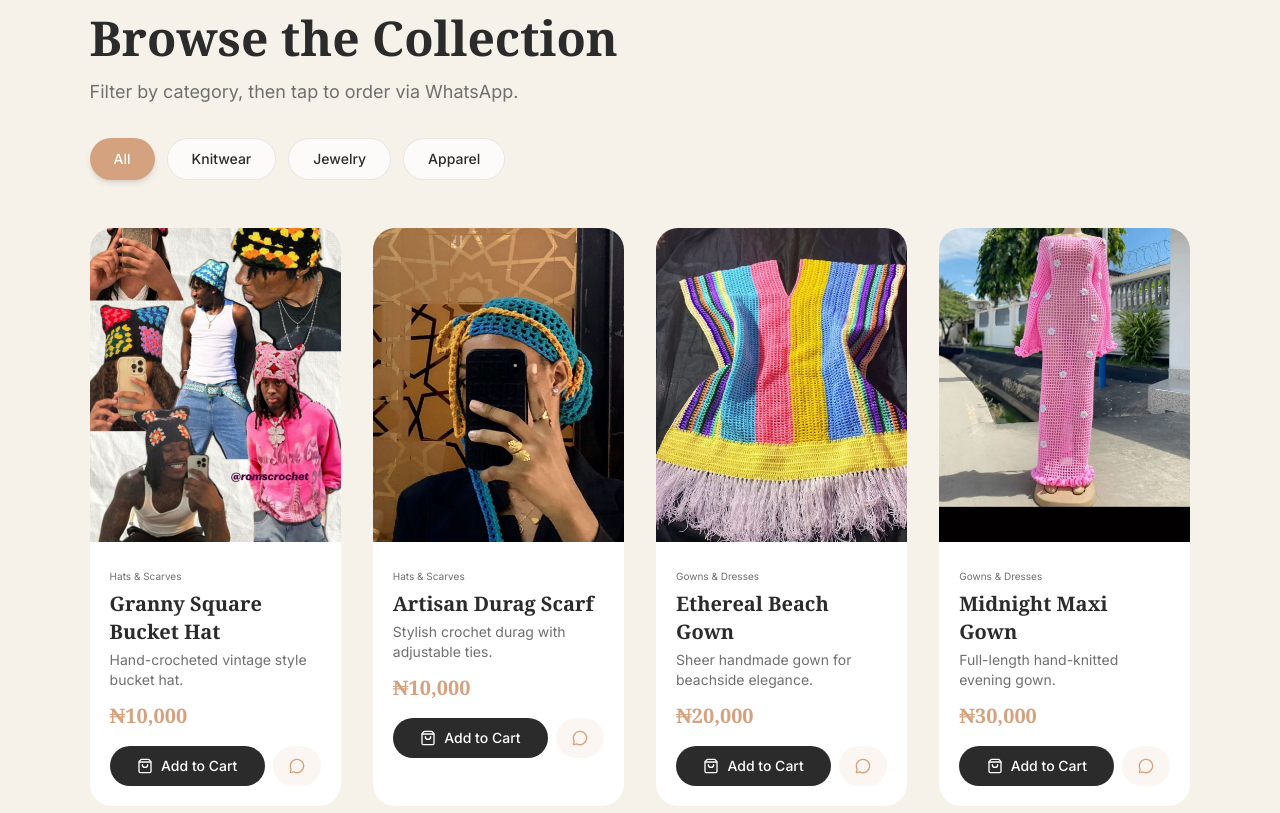
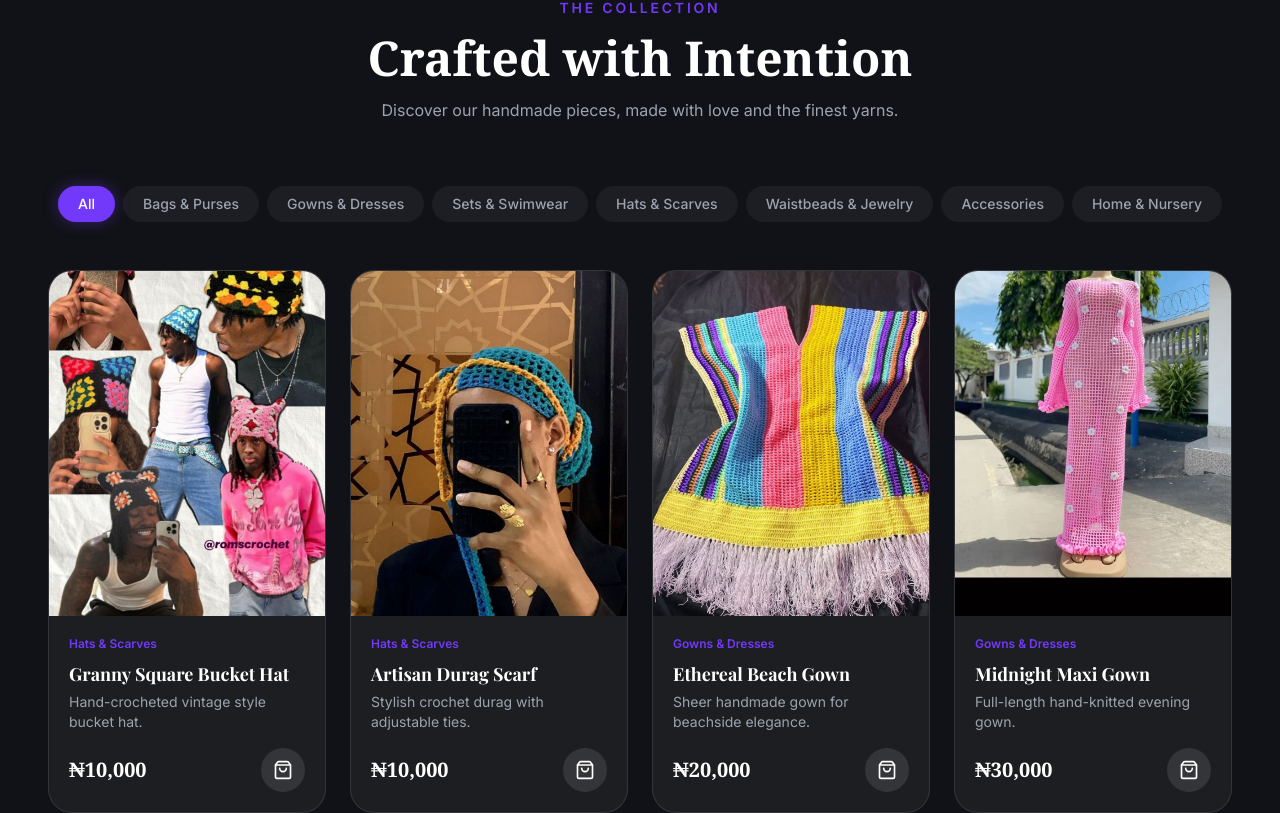
Before and after one commit to AirneyxTech/annyloveths-stitches, a React (Vite) app: page / in a window 1280 px wide. Shown: the part 2498-3311 px from the top of the page. Built offline with nearby package versions, Linux system fonts and the light colour scheme.

Commit message:
Fixed product categories

```diff
--- a/src/sections/ProductBrowser.tsx
+++ b/src/sections/ProductBrowser.tsx
@@ -1,36 +1,29 @@
-import { useState, useEffect, useRef } from 'react';
-import { MessageCircle, ShoppingBag, Check } from 'lucide-react';
-import { products } from '../data/products';
+import { useState } from 'react';
+import { products, Category } from '../data/products';
 import { useCart } from '../context/CartContext';
-import type { Product } from '../data/products';
+import { ShoppingBag, ArrowRight } from 'lucide-react';
+import { motion } from 'framer-motion';
 
-type Category = 'all' | 'knitwear' | 'jewelry' | 'apparel';
+const categories: (Category | 'All')[] = [
+  'All',
+  'Bags & Purses',
+  'Gowns & Dresses',
+  'Sets & Swimwear',
+  'Hats & Scarves',
+  'Waistbeads & Jewelry',
+  'Accessories',
+  'Home & Nursery'
+];
 
 export default function ProductBrowser() {
-  const [activeFilter, setActiveFilter] = useState<Category>('all');
-  const [addedItems, setAddedItems] = useState<Set<string>>(new Set());
-  const sectionRef = useRef<HTMLElement>(null);
-  const [isVisible, setIsVisible] = useState(false);
+  const [activeCategory, setActiveCategory] = useState<Category | 'All'>('All');
+  const { addToCart, setIsCartOpen } = useCart();
 
-  const { addToCart } = useCart();
+  const filteredProducts = activeCategory === 'All'
+    ? products
+    : products.filter(p => p.category === activeCategory);
 
-  // SAFETY NET 1: Auto-Poke Logic
-  useEffect(() => {
-    const isMobile = /iPhone|iPad|iPod|Android/i.test(navigator.userAgent);
-    if (isMobile) {
-      setTimeout(() => {
-        window.dispatchEvent(new Event('resize'));
-        window.scrollBy(0, 1);
-        window.scrollBy(0, -1);
-      }, 1000);
-    }
-  }, []);
-
-  const filteredProducts = activeFilter === 'all'
-    ? products
-    : products.filter(p => p.category === activeFilter);
-
-  const handleAddToCart = (product: Product) => {
+  const handleAddToCart = (product: typeof products[0]) => {
     addToCart({
       id: product.id,
       name: product.name,
@@ -38,170 +31,76 @@ export default function ProductBrowser() {
       image: product.image,
       category: product.category
     });
-
-    setAddedItems(prev => new Set(prev).add(product.id));
-    setTimeout(() => {
-      setAddedItems(prev => {
-        const next = new Set(prev);
-        next.delete(product.id);
-        return next;
-      });
-    }, 2000);
+    setIsCartOpen(true);
   };
 
-  const handleWhatsAppOrder = (product: Product) => {
-    const phoneNumber = '2348123456789'; // Your WhatsApp Number
-    const message = `Hello, I want to order: ${product.name}`;
-    const encodedMessage = encodeURIComponent(message);
-    const whatsappUrl = `https://wa.me/${phoneNumber}?text=${encodedMessage}`;
-    window.open(whatsappUrl, '_blank');
-  };
+  return (
+    <section id="collection" className="py-24 bg-[#111217] relative">
+      <div className="max-w-7xl mx-auto px-6 lg:px-12">
 
-  useEffect(() => {
-    const observer = new IntersectionObserver(
-      ([entry]) => {
-        if (entry.isIntersecting) {
-          setIsVisible(true);
-        }
-      },
-      { threshold: 0.01 } // SAFETY NET 2: Ultra-low threshold for mobile trigger
-    );
+        {/* Header */}
+        <div className="text-center mb-16">
+          <span className="text-[#7239FA] text-sm font-bold tracking-[0.2em] uppercase mb-4 block">The Collection</span>
+          <h2 className="text-4xl md:text-5xl font-serif text-white font-bold mb-4">Crafted with Intention</h2>
+          <p className="text-gray-400 max-w-2xl mx-auto">Discover our handmade pieces, made with love and the finest yarns.</p>
+        </div>
 
-    if (sectionRef.current) {
-      observer.observe(sectionRef.current);
-    }
-
-    return () => observer.disconnect();
-  }, []);
-
-  const filters: { value: Category; label: string }[] = [
-    { value: 'all', label: 'All' },
-    { value: 'knitwear', label: 'Knitwear' },
-    { value: 'jewelry', label: 'Jewelry' },
-    { value: 'apparel', label: 'Apparel' }
-  ];
-
-  return (
-    <section
-      ref={sectionRef}
-      id="collection"
-      className="relative w-full min-h-screen bg-[#F6F2EA] py-20 lg:py-28"
-    >
-      <div className="px-6 lg:px-[7vw]">
-        {/* Header */}
-        <div
-          className={`mb-12 transition-all duration-700 ${
-            isVisible ? 'opacity-100 translate-y-0' : 'opacity-0 translate-y-6'
-          }`}
-        >
-          <h2 className="font-serif text-4xl lg:text-5xl text-[#2B2B2B] font-semibold mb-4">
-            Browse the Collection
-          </h2>
-          <p className="text-[#6F6F6F] text-lg mb-8">
-            Filter by category, then tap to order via WhatsApp.
-          </p>
-
-          {/* Filter Buttons */}
-          <div className="flex flex-wrap gap-3">
-            {filters.map(filter => (
-              <button
-                key={filter.value}
-                onClick={() => setActiveFilter(filter.value)}
-                className={`px-6 py-2.5 rounded-full text-sm font-medium transition-all duration-300 ${
-                  activeFilter === filter.value
-                    ? 'bg-[#D4A27F] text-white shadow-md'
-                    : 'bg-white/70 text-[#2B2B2B] hover:bg-white hover:shadow-sm border border-[#2B2B2B]/10'
-                }`}
-              >
-                {filter.label}
-              </button>
-            ))}
-          </div>
+        {/* Category Filters */}
+        <div className="flex flex-wrap justify-center gap-2 mb-12">
+          {categories.map((cat) => (
+            <button
+              key={cat}
+              onClick={() => setActiveCategory(cat)}
+              className={`px-5 py-2 rounded-full text-sm font-medium transition-all duration-300 ${
+                activeCategory === cat
+                  ? 'bg-[#7239FA] text-white shadow-[0_0_15px_rgba(114,57,250,0.4)]'
+                  : 'bg-white/5 text-gray-400 hover:bg-white/10 hover:text-white'
+              }`}
+            >
+              {cat}
+            </button>
+          ))}
         </div>
 
         {/* Product Grid */}
-        <div className="grid grid-cols-1 sm:grid-cols-2 lg:grid-cols-3 xl:grid-cols-4 gap-6 lg:gap-8">
+        <div className="grid grid-cols-1 sm:grid-cols-2 lg:grid-cols-3 xl:grid-cols-4 gap-6">
           {filteredProducts.map((product, index) => (
-            <div
+            <motion.div
               key={product.id}
-              className={`group bg-white rounded-[22px] overflow-hidden card-shadow hover:shadow-xl transition-all duration-500 hover:-translate-y-1 ${
-                isVisible ? 'opacity-100 translate-y-0' : 'opacity-0 translate-y-10'
-              }`}
-              style={{ transitionDelay: `${index * 50}ms` }}
+              initial={{ opacity: 0, y: 20 }}
+              whileInView={{ opacity: 1, y: 0 }}
+              viewport={{ once: true }}
+              transition={{ duration: 0.5, delay: index * 0.05 }}
+              className="group bg-white/5 border border-white/10 rounded-3xl overflow-hidden hover:border-[#7239FA]/50 transition-all duration-500 flex flex-col"
             >
-              {/* Image */}
-              <div className="relative aspect-[4/5] overflow-hidden">
+              <div className="aspect-[4/5] overflow-hidden relative">
                 <img
                   src={product.image}
                   alt={product.name}
-                  className="w-full h-full object-cover transition-transform duration-500 group-hover:scale-105"
-                  loading="eager"
+                  className="w-full h-full object-cover transition-transform duration-700 group-hover:scale-105"
                 />
-                <div className="absolute inset-0 bg-black/0 group-hover:bg-black/10 transition-colors duration-300" />
+                <div className="absolute inset-0 bg-gradient-to-t from-[#111217] via-transparent to-transparent opacity-0 group-hover:opacity-100 transition-opacity duration-300" />
               </div>
 
-              {/* Content */}
-              <div className="p-5">
-                <span className="font-mono-label text-[#6F6F6F] text-[10px]">
-                  {product.category}
-                </span>
-                <h3 className="font-serif text-xl text-[#2B2B2B] font-semibold mt-1 mb-1">
-                  {product.name}
-                </h3>
-                <p className="text-[#6F6F6F] text-sm mb-3 line-clamp-2">
-                  {product.description}
-                </p>
-                <p className="font-serif text-xl text-[#D4A27F] font-semibold mb-4">
-                  ₦{product.price.toLocaleString()}
-                </p>
+              <div className="p-5 flex-1 flex flex-col">
+                <span className="text-xs text-[#7239FA] font-semibold mb-2">{product.category}</span>
+                <h3 className="text-lg font-bold text-white mb-1">{product.name}</h3>
+                <p className="text-gray-400 text-sm mb-4 line-clamp-2">{product.description}</p>
 
-                {/* Actions */}
-                <div className="flex gap-2">
+                <div className="mt-auto flex items-center justify-between">
+                  <span className="text-xl font-serif text-white font-bold">₦{product.price.toLocaleString()}</span>
                   <button
                     onClick={() => handleAddToCart(product)}
-                    className={`flex-1 flex items-center justify-center gap-2 py-2.5 rounded-full text-sm font-medium transition-all duration-300 ${
-                      addedItems.has(product.id)
-                        ? 'bg-green-500 text-white'
-                        : 'bg-[#2B2B2B] text-white hover:bg-[#3B3B3B]'
-                    }`}
+                    className="p-3 bg-white/10 rounded-full text-white hover:bg-[#7239FA] transition-colors duration-300"
                   >
-                    {addedItems.has(product.id) ? (
-                      <>
-                        <Check className="w-4 h-4" />
-                        Added
-                      </>
-                    ) : (
-                      <>
-                        <ShoppingBag className="w-4 h-4" />
-                        Add to Cart
-                      </>
-                    )}
-                  </button>
-                  <button
-                    onClick={() => handleWhatsAppOrder(product)}
-                    className="flex items-center justify-center gap-2 px-4 py-2.5 rounded-full text-sm font-medium bg-[#D4A27F]/10 text-[#D4A27F] hover:bg-[#D4A27F]/20 transition-all duration-300"
-                  >
-                    <MessageCircle className="w-4 h-4" />
+                    <ShoppingBag className="w-5 h-5" />
                   </button>
                 </div>
               </div>
-            </div>
+            </motion.div>
           ))}
         </div>
 
-        {/* SAFETY NET 3: Manual Refresh Support Notice */}
-        <div className="lg:hidden mt-16 p-8 border-2 border-dashed border-[#D4A27F]/30 rounded-[32px] bg-white/50 text-center">
-          <p className="text-[#2B2B2B] font-serif text-lg font-semibold mb-2">Can't see our items?</p>
-          <p className="text-sm text-[#6F6F6F] mb-6">
-            Tap the button below to fix the display or switch your browser to <b>Desktop Mode</b>.
-          </p>
-          <button
-            onClick={() => window.location.reload()}
-            className="bg-[#D4A27F] text-white px-10 py-4 rounded-full font-bold shadow-xl hover:bg-[#b38665] transition-all active:scale-95"
-          >
-            Refresh Images
-          </button>
-        </div>
       </div>
     </section>
   );
```
